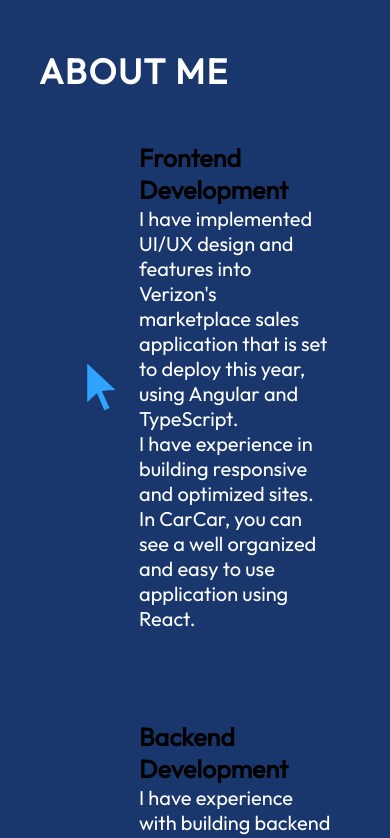
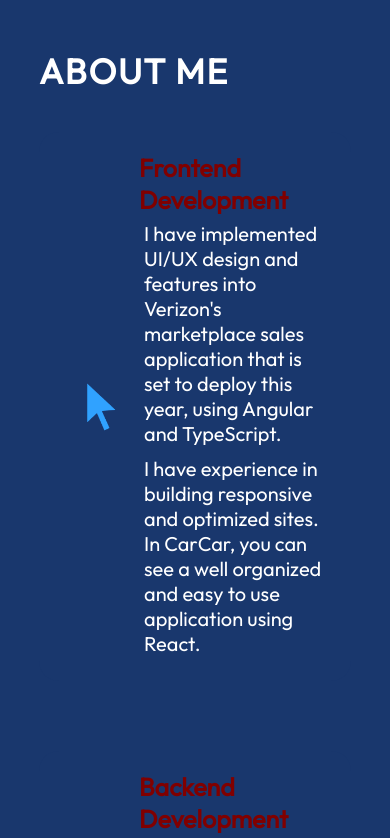
Before and after one commit to MichaelaArteberry/MichaelaArteberry.github.io, a React (Vite) app in the folder portfolio/: page / in a window 390 px wide. Shown: the part 1360-2198 px from the top of the page. Built offline with nearby package versions, Linux system fonts and the light colour scheme.

Commit message:
made some more space and color adjustments

```diff
--- a/portfolio/src/components/About/About.module.css
+++ b/portfolio/src/components/About/About.module.css
@@ -77,11 +77,13 @@
 .aboutItem h3 {
     font-size: 25px;
     font-weight: 600;
+    color: maroon;
 }
 
 .aboutItem p {
     font-size: 20px;
     color: var(--color-text);
+    padding: 5px;
 }
 
 
@@ -108,5 +110,7 @@
 
     .aboutItem {
         padding: 20px;
+        margin-top: 10px;
+        margin-bottom: 10px;
     }
 }
```
